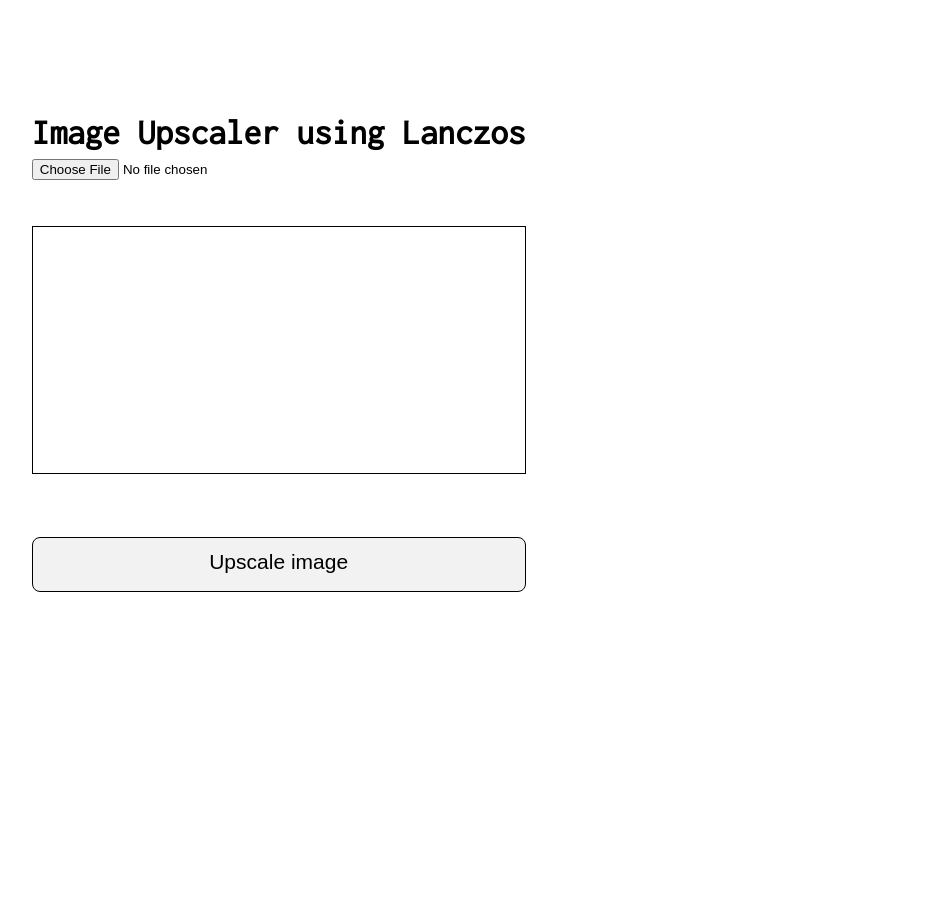
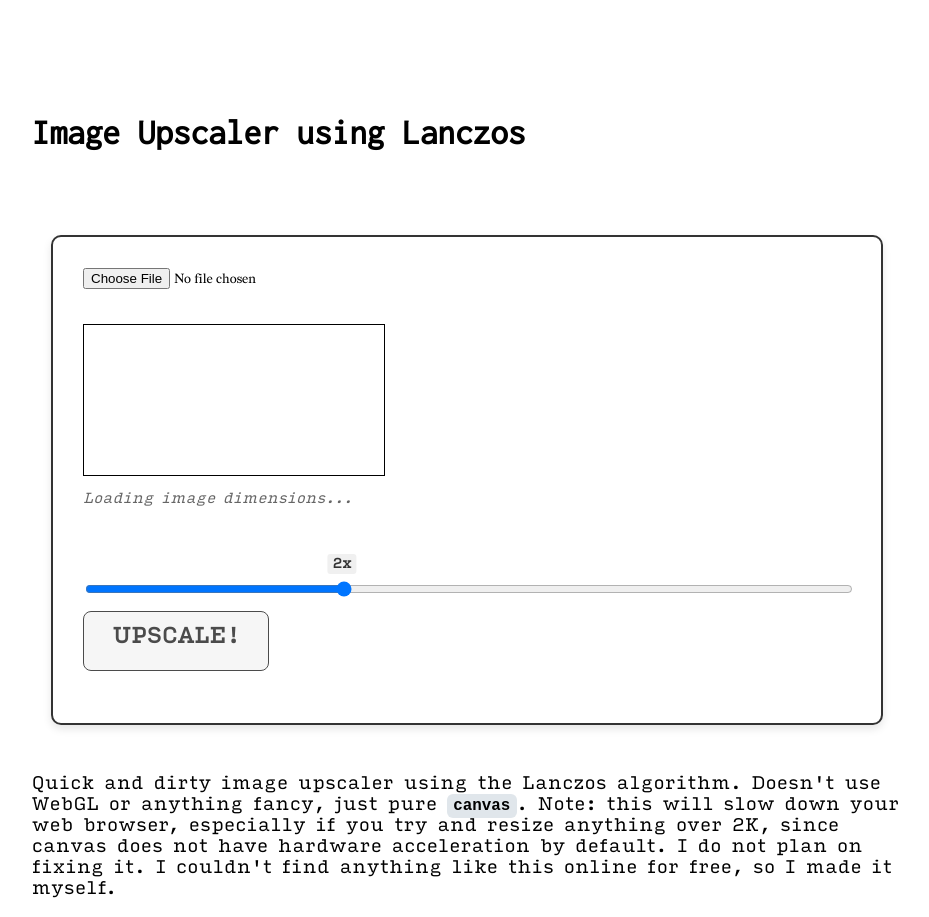
Before and after one commit to 71cj34/71cj34.github.io, a Jekyll site: the page resize/index.html, which Jekyll copies as it is, in a window 1280 px wide. Shown: the whole page, without its empty margins (173-1102 px from the left). Built offline with Jekyll 4.4.1, drawn with Linux system fonts in a browser that asks for light colours.

Commit message:
feat: finish `resize`

```diff
--- a/resize/index.html
+++ b/resize/index.html
@@ -14,20 +14,35 @@
 </head>
 <body>
     <h1>Image Upscaler using Lanczos</h1>
+    <div class="app">
         <input type="file" id="imageinput" accept="image/*" />
         <br><br>
         <div id="progressbar" style="display: none">
         </div> <!--Hide progress bar when resizing not in progress -->
         <canvas id="canvas"></canvas>
+        <div id="imgdimensions">Loading image dimensions...</div>
         <br><br><br>
+
+        <div class="slider-container">
+            <input type="range" min="1" max="4" value="2" id="resizeamount">
+            <div class="slider-value" id="sliderValue">2</div>
+        </div>
         <button class="button" onclick="upscaleImage()">
         <!-- <span class="shadow"></span> -->
-        <span class="edge"></span>
+        <!-- <span class="edge"></span> -->
         <div class="front">
-          <span>Upscale image</span>
+            <span>UPSCALE!</span>
         </div>
         </button>
+    </div>
+    <div class="talk">
+        <p>
+        Quick and dirty image upscaler using the Lanczos algorithm. Doesn't use WebGL or anything fancy, just pure <span class="code-inline">canvas</span>. Note: this will slow down your
+        web browser, especially if you try and resize anything over 2K, since canvas does not have hardware acceleration by default. I do not plan on fixing it. I couldn't find anything
+        like this online for free, so I made it myself.
+    </p>
 
+    </div>
     <script src="resize.js"></script>
 </body>
 </html>
--- a/resize/resize.css
+++ b/resize/resize.css
@@ -1,8 +1,78 @@
-* {
-    margin-bottom: 0.25em;
+@font-face {
+    font-family: "Redaction-10";
+    src: url(../fonts/Redaction/Redaction10-Regular.otf);
 }
 
-/* Button module */
+* {
+    margin-bottom: 1vh;
+}
+
+input[type="file"] {
+    font-family: "Redaction-10";
+    height: 2em;
+}
+
+.app {
+    position: relative;
+    width: 80vw;
+    max-width: 60vw;
+    margin: 30px auto;
+    padding: 30px;
+    border-radius: 10px;
+    border: 2px solid #333;
+    box-shadow: 0 4px 8px rgba(0, 0, 0, 0.1);
+}
+
+
+.slider-container {
+    position: relative;
+    width: 100%;
+  }
+
+  .slider-value {
+    position: absolute;
+    font-size: 0.75em;
+    top: -25px;
+    color: #333;
+    font-weight: bold;
+    padding: 2px 5px;
+    border-radius: 3px;
+    background-color: #f0f0f0;
+    transform: translateX(-50%);
+    transition: left 0.1s ease-in-out;
+  }
+
+  input[type="range"] {
+    width: 100%;
+  }
+
+
+button {
+    font-family: 'Input Serif';
+    font-weight: bold;
+}
+
+canvas {
+    max-width: 60vw;
+}
+
+:is(h1, h2, h3, h4, h5, h6) {
+    margin-bottom: 6vh
+}
+
+#progressbar {
+    width: 0;
+    height: 10px;
+    background-color: #4CAF50;
+    transition: width 0.1s;
+}
+
+
+#imgdimensions {
+    font-size: 0.8em;
+    font-style: italic;
+    opacity: 60%;
+}
 
 .button {
     position: relative;
@@ -11,7 +81,6 @@
     padding: 0;
     outline: none;
     cursor: pointer;
-    font-family: sans-serif;
   }
 
   /* Shadow layer */
@@ -54,11 +123,12 @@
     font-size: 1.25rem;
     color: black;
     background: hsla(0, 0%, 0%, 0.05);
+    opacity: 0.7;
     border-radius: 8px;
     border-style: solid;
     border-width: 1px;
     transform: translateY(-4px);
-    transition: transform 600ms cubic-bezier(0.3, 0.7, 0.4, 1), hue-rotate 200ms linear;
+    transition: transform 600ms cubic-bezier(0.3, 0.7, 0.4, 1), opacity 0.5s ease-in-out;
   }
 
   /* Hover and active states */
@@ -68,12 +138,14 @@
   }
 
   .button:hover .front {
+    opacity: 1;
     transform: translateY(-6px);
     transition: transform 250ms cubic-bezier(0.3, 0.7, 0.4, 1.5);
   }
 
   .button:active {
-    background-color: ;
+    transform: scale(0.95);
+    transition: transform 250ms cubic-bezier(0.3, 0.7, 0.4, 1.5);
   }
 
   /* Disable text selection */
--- a/resize/resize.js
+++ b/resize/resize.js
@@ -1,90 +1,134 @@
-function lanczosResample(srcCanvas, dstCanvas, scale) {
-    const srcCtx = srcCanvas.getContext('2d');
-    const dstCtx = dstCanvas.getContext('2d');
+// SLIDER HANDLING
+const slider = document.getElementById('resizeamount');
+const sliderValue = document.getElementById('sliderValue');
 
-    const srcWidth = srcCanvas.width;
-    const srcHeight = srcCanvas.height;
-    const dstWidth = Math.floor(srcWidth * scale);
-    const dstHeight = Math.floor(srcHeight * scale);
+// Position the value bubble on load
+positionBubble();
 
-    dstCanvas.width = dstWidth;
-    dstCanvas.height = dstHeight;
+// Update the bubble position when slider value changes
+slider.addEventListener('input', positionBubble);
 
-    const srcImageData = srcCtx.getImageData(0, 0, srcWidth, srcHeight);
-    const dstImageData = dstCtx.createImageData(dstWidth, dstHeight);
+function positionBubble() {
+  const val = slider.value;
+  const min = slider.min ? parseFloat(slider.min) : 0;
+  const max = slider.max ? parseFloat(slider.max) : 100;
+  const newVal = Number(((val - min) * 100) / (max - min));
 
-    const srcData = srcImageData.data;
-    const dstData = dstImageData.data;
+  // Update the text
+  sliderValue.innerHTML = val + "x";
 
-    const lanczosWindow = 3; // Lanczos window size
-
-    function lanczos(x) {
-        if (x === 0) return 1;
-        if (Math.abs(x) >= lanczosWindow) return 0;
-        const px = Math.PI * x;
-        const pxlw = px / lanczosWindow;
-        return (Math.sin(px) * Math.sin(pxlw)) / (px * pxlw);
-    }
-
-    for (let y = 0; y < dstHeight; y++) {
-        for (let x = 0; x < dstWidth; x++) {
-            const srcX = (x + 0.5) / scale - 0.5;
-            const srcY = (y + 0.5) / scale - 0.5;
-
-            let r = 0, g = 0, b = 0, a = 0;
-            let weightSum = 0;
-
-            for (let i = Math.floor(srcX - lanczosWindow + 1); i <= Math.floor(srcX + lanczosWindow); i++) {
-                for (let j = Math.floor(srcY - lanczosWindow + 1); j <= Math.floor(srcY + lanczosWindow); j++) {
-                    if (i >= 0 && i < srcWidth && j >= 0 && j < srcHeight) {
-                        const weight = lanczos(srcX - i) * lanczos(srcY - j);
-                        const idx = (j * srcWidth + i) * 4;
-
-                        r += srcData[idx] * weight;
-                        g += srcData[idx + 1] * weight;
-                        b += srcData[idx + 2] * weight;
-                        a += srcData[idx + 3] * weight;
-                        weightSum += weight;
-                    }
-                }
-            }
-
-            const dstIdx = (y * dstWidth + x) * 4;
-            dstData[dstIdx] = r / weightSum;
-            dstData[dstIdx + 1] = g / weightSum;
-            dstData[dstIdx + 2] = b / weightSum;
-            dstData[dstIdx + 3] = a / weightSum;
-        }
-    }
-
-    dstCtx.putImageData(dstImageData, 0, 0);
+  // Position the bubble
+  sliderValue.style.left = `calc(${newVal}% + (${8 - newVal * 0.15}px))`;
 }
 
-let srcCanvas = document.createElement('canvas');
-let dstCanvas = document.getElementById('canvas');
 
-document.getElementById('imageInput').addEventListener('change', function (event) {
+
+document.getElementById('imageinput').addEventListener('change', function(event) {
     const file = event.target.files[0];
     if (file) {
         const reader = new FileReader();
-        reader.onload = function (e) {
+        reader.onload = function(e) {
             const img = new Image();
-            img.onload = function () {
-                srcCanvas.width = img.width;
-                srcCanvas.height = img.height;
-                const ctx = srcCanvas.getContext('2d');
+            img.src = e.target.result;
+            img.onload = function() {
+                const canvas = document.getElementById('canvas');
+                const ctx = canvas.getContext('2d');
+                if (img.width > window.innerWidth * 0.6) {
+                    const scaleFactor = (window.innerWidth * 0.6) / img.width;
+                    canvas.width = window.innerWidth * 0.6;
+                    canvas.height = img.height * scaleFactor;
+                } else {
+                    canvas.width = img.width;
+                    canvas.height = img.height;
+                }
                 ctx.drawImage(img, 0, 0);
-                dstCanvas.width = img.width;
-                dstCanvas.height = img.height;
-                dstCanvas.getContext('2d').drawImage(img, 0, 0);
+
+                // Update image dimensions
+                document.getElementById('imgdimensions').textContent = `Original Dimensions: ${img.width} x ${img.height}`;
             };
-            img.src = e.target.result;
         };
         reader.readAsDataURL(file);
     }
 });
 
 function upscaleImage() {
-    const scale = 2; // Upscale by 2x
-    lanczosResample(srcCanvas, dstCanvas, scale);
+    const canvas = document.getElementById('canvas');
+    const ctx = canvas.getContext('2d');
+    const scaleFactor = parseFloat(document.getElementById('resizeamount').value);
+
+    const originalWidth = canvas.width;
+    const originalHeight = canvas.height;
+    const newWidth = originalWidth * scaleFactor;
+    const newHeight = originalHeight * scaleFactor;
+
+    const progressBar = document.getElementById('progressbar');
+    progressBar.style.display = 'block';
+
+    const imageData = ctx.getImageData(0, 0, originalWidth, originalHeight);
+    const resizedImageData = lanczosResize(imageData, newWidth, newHeight, progressBar);
+
+    canvas.width = newWidth;
+    canvas.height = newHeight;
+    ctx.putImageData(resizedImageData, 0, 0);
+
+    document.getElementById('imgdimensions').textContent = `Upscaled Dimensions: ${newWidth} x ${newHeight}`;
+    progressBar.style.display = 'none';
 }
+
+function lanczosResize(imageData, newWidth, newHeight, progressBar) {
+    const originalWidth = imageData.width;
+    const originalHeight = imageData.height;
+    const srcData = imageData.data;
+    const dstData = new ImageData(newWidth, newHeight);
+
+    const radius = 3; // Lanczos radius
+    const lanczosFilter = function(x) {
+        if (x === 0) return 1;
+        if (x < -radius || x > radius) return 0;
+        return (radius * Math.sin(Math.PI * x) * Math.sin(Math.PI * x / radius)) / (Math.PI * Math.PI * x * x);
+    };
+
+    for (let y = 0; y < newHeight; y++) {
+        for (let x = 0; x < newWidth; x++) {
+            const srcX = (x + 0.5) * originalWidth / newWidth - 0.5;
+            const srcY = (y + 0.5) * originalHeight / newHeight - 0.5;
+
+            let r = 0, g = 0, b = 0, a = 0;
+            let weightSum = 0;
+
+            for (let i = Math.floor(srcX - radius + 1); i <= Math.floor(srcX + radius); i++) {
+                for (let j = Math.floor(srcY - radius + 1); j <= Math.floor(srcY + radius); j++) {
+                    const distX = srcX - i;
+                    const distY = srcY - j;
+
+                    const weightX = lanczosFilter(distX);
+                    const weightY = lanczosFilter(distY);
+                    const weight = weightX * weightY;
+
+                    if (i >= 0 && i < originalWidth && j >= 0 && j < originalHeight) {
+                        const idx = (j * originalWidth + i) * 4;
+                        r += srcData[idx] * weight;
+                        g += srcData[idx + 1] * weight;
+                        b += srcData[idx + 2] * weight;
+                        a += srcData[idx + 3] * weight;
+                    }
+
+                    weightSum += weight;
+                }
+            }
+
+            const dstIdx = (y * newWidth + x) * 4;
+            dstData.data[dstIdx] = r / weightSum;
+            dstData.data[dstIdx + 1] = g / weightSum;
+            dstData.data[dstIdx + 2] = b / weightSum;
+            dstData.data[dstIdx + 3] = a / weightSum;
+        }
+
+        // Update progress bar
+        if (y % 10 === 0) {
+            progressBar.style.width = `${(y / newHeight) * 100}%`;
+        }
+    }
+
+    return dstData;
+}
```
Lines whose indentation alone changed are shown as unchanged.
